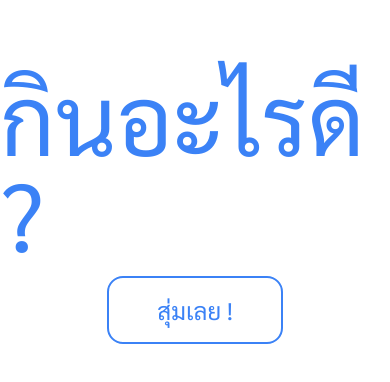
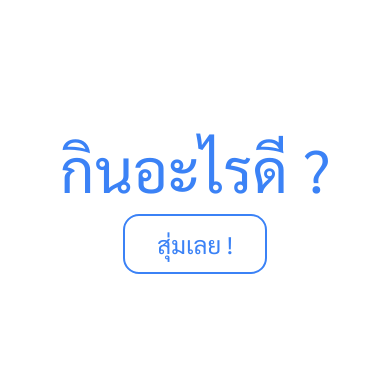
Before and after one commit to pufferbommy/food-randomizer, a React (Vite) app: page / in a window 390 px wide. Shown: the part 216-598 px from the top of the page. Built offline with nearby package versions, Linux system fonts and the light colour scheme.

Commit message:
responsive for mobile

```diff
--- a/src/components/Food.jsx
+++ b/src/components/Food.jsx
@@ -23,15 +23,17 @@ const Food = ({ foodsData }) => {
 
     return (
         <>
-            <h1 className="text-8xl text-blue-500">กินอะไรดี ?</h1>
+            <h1 className="text-6xl md:text-8xl text-blue-500">กินอะไรดี ?</h1>
             {clicked ? (
-                <p className="text-purple-600 my-6 text-5xl">{menu.title}</p>
+                <p className="text-center text-purple-600 my-6 text-3xl md:text-5xl">
+                    {menu.title}
+                </p>
             ) : (
                 ''
             )}
             {clicked ? (
                 <img
-                    className="rounded-2xl border-2 border-gray-50 max-h-96"
+                    className="rounded-2xl max-w-xs md:max-w-none border-2 border-gray-50 max-h-96"
                     src={menu.picUrl}
                     alt={menu.title}
                 />
@@ -40,7 +42,7 @@ const Food = ({ foodsData }) => {
             )}
             <button
                 onClick={handleRandomButton}
-                className="duration-300 mt-4 px-12 py-4 text-blue-500 bg-transparent hover:bg-blue-500 text-2xl border-2 border-blue-500 hover:text-white rounded-2xl"
+                className="duration-300 mt-4 px-8 md:px-12 py-3 md:py-4 text-blue-500 bg-transparent hover:bg-blue-500 text-2xl border-2 border-blue-500 hover:text-white rounded-2xl"
             >
                 สุ่มเลย !
             </button>
```
